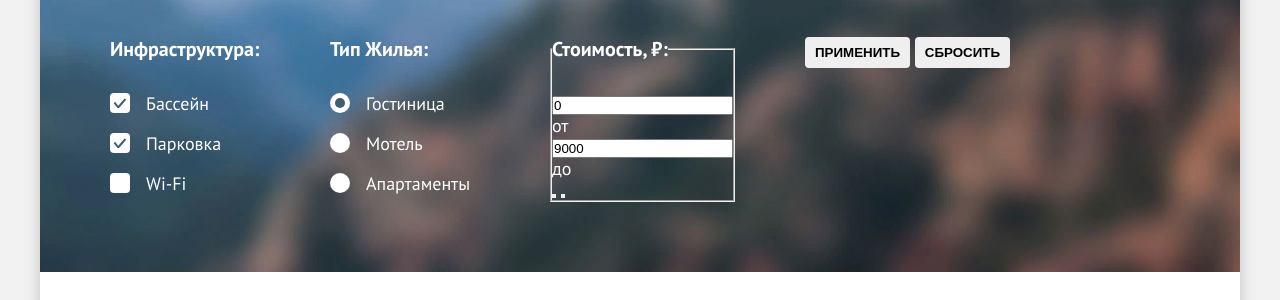
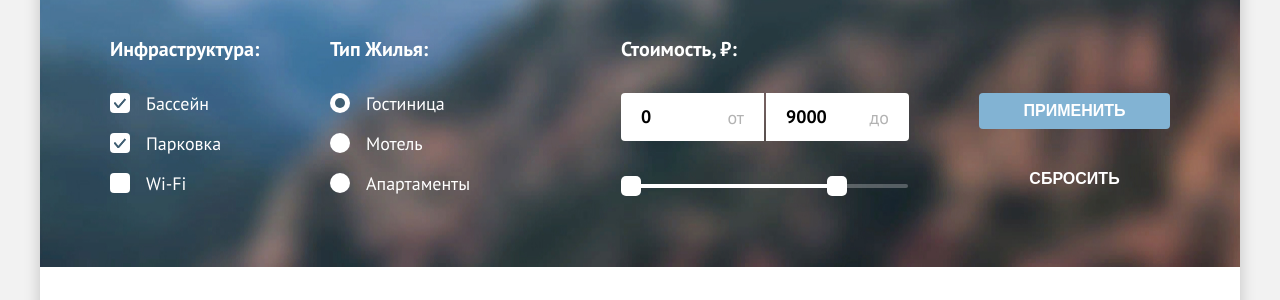
Before and after one commit to htmlacademy-htmlcss/2336403-sedona-1, a plain HTML site: page catalog.html in a window 1280 px wide. Shown: the part 202-502 px from the top of the page. Drawn offline with Linux system fonts and the light colour scheme.

Commit message:
Закончен фильтр поиска гостинниц, начата работа над модальным окном

```diff
--- a/catalog.html
+++ b/catalog.html
@@ -133,9 +133,9 @@
             </ul>
           </fieldset>
 
+<!-- КАТАЛОГ СЛАЙДЕР-------------------------------------------------------------------------------------------------------------------- -->
           <fieldset class="catalog-slider">
             <legend class="slider-title catalog-filter-title">Стоимость, ₽:</legend>
-
             <label class="slider-from">
               <input class="slider slider-min" name="from" type="number" value="0">
               <span class="slider-placeholder">от</span>
@@ -144,8 +144,6 @@
               <input class="slider slider-max" name="to" type="number" value="9000">
               <span class="slider-placeholder">до</span>
             </label>
-
-
             <div class="range">
               <div class="range-scale">
                 <div class="range-bar">
@@ -160,19 +158,16 @@
             </div>
           </fieldset>
 
-
           <div class="catalog-filter-button">
-            <button class="button filter-button" type="submit">Применить</button>
-            <button class="button filter-button reset" type="reset">Сбросить</button>
+            <button class="button button-small button-secondary filter-button" type="submit">Применить</button>
+            <button class="button button-small button-tertiary reset-button" type="reset">Сбросить</button>
           </div>
         </form>
       </section>
-
+<!--  ******************************************************************************************************************************** -->
       <section class="hotels">
-
         <div class="sorting-hotels">
           <h2 class="search-catalog-title">Найдено гостиниц: <span>4</span></h2>
-
           <div class="sorting-hotels-container">
             <select class="sorting-hotels-direction">
               <option value="cheap">Сначала дешёвые</option>
--- a/styles/styles.css
+++ b/styles/styles.css
@@ -59,6 +59,31 @@ body {
   clip: rect(0 0 0 0);
   overflow: hidden;
 }
+
+/*Убрать стрелочки в input*/
+/* Chrome:*/
+input[type="number"]::-webkit-outer-spin-button,
+input[type="number"]::-webkit-inner-spin-button {
+  -webkit-appearance: none;
+  margin: 0;
+}
+/*Это для браузера Firefox:*/
+input[type="number"] {
+  appearance: textfield;
+}
+
+input[type="number"]:hover,
+input[type="number"]:focus {
+  appearance: number-input;
+}
+
+/*Для других*/
+input[type=number]::-webkit-inner-spin-button,
+input[type=number]::-webkit-outer-spin-button {
+  -webkit-appearance: none;
+  margin: 0;
+}
+/*Убрать стрелочки в инпут*/
 
 .main-container {
   flex-grow: 1;
@@ -328,6 +353,15 @@ body {
 .button-hotel-card {
   min-width: 140px;
   min-height: 36px;
+}
+
+.filter-button {
+  width: 191px;
+}
+
+.reset-button {
+  width: 191px;
+  margin: 32px 0 0;
 }
 /* -- END OF BUTTONS -- */
 
@@ -879,8 +913,128 @@ body {
   content: "";
 }
 
+/* catalog slider */
 
+.catalog-slider {
+  display: flex;
+  flex-wrap: wrap;
+  grid-column-start: 4;
+  padding: 0;
+  margin: 0;
+  border: none;
+}
 
+.slider-from {
+  position: relative;
+  margin: 0 2px 0 0;
+}
+
+.slider-to {
+  position: relative;
+}
+
+.slider {
+  width: 143px;
+  padding: 12px 50px 12px 20px;
+  font-family: inherit;
+  font-size: 18px;
+  line-height: 24px;
+  font-weight: 700;
+  border: none;
+}
+
+.slider-max {
+  border-radius: 0 4px 4px 0;
+}
+
+.slider-min {
+  border-radius: 4px 0 0 4px;
+}
+
+.slider-placeholder {
+  position: absolute;
+  top: 14px;
+  right: 20px;
+  color: rgba(0, 0, 0, 0.302);
+}
+
+.range {
+  margin: 34px 0 0;
+}
+
+.range-scale {
+  position: relative;
+  width: 287px;
+  height: 4px;
+  background-color: rgba(255, 255, 255, 0.259);
+  border-radius: 2px;
+}
+
+.range-bar {
+  position: absolute;
+  left: 0;
+  width: 226px;
+  height: 4px;
+  background-color: #ffffff;
+}
+
+.range-toggle {
+  position: absolute;
+  width: 20px;
+  height: 20px;
+  background: #ffffff;
+  border: none;
+  border-radius: 5px;
+  cursor: pointer;
+}
+
+.toggle-min {
+        top: 50%;
+  transform: translateY(-50%);
+  left: 0;
+}
+
+.toggle-min:focus {
+  left: -3px;
+  width: 26px;
+  height: 26px;
+  border: 3px solid #83b3d3;
+  border-radius: 8px;
+}
+
+.toggle-min:active {
+  left: -2px;
+  width: 24px;
+  height: 24px;
+  border: 2px solid #83b3d3;
+  border-radius: 8px;
+}
+
+.toggle-max {
+  top: 50%;
+  transform: translateY(-50%);
+  right: 0;
+}
+
+.toggle-max:focus {
+  right: -3px;
+  width: 26px;
+  height: 26px;
+  border: 3px solid #83b3d3;
+  border-radius: 8px;
+}
+
+.toggle-max:active {
+  right: -2px;
+  width: 24px;
+  height: 24px;
+  border: 2px solid #83b3d3;
+  border-radius: 8px;
+}
+
+.catalog-filter-button {
+  padding: 56px 0 0;
+}
 /* ************************************************************************************************************************ */
 .hotels {
   padding: 50px 70px 60px 70px;
@@ -1113,3 +1267,13 @@ body {
   background-color: #82b3d3;
   color: rgba(255, 255, 255, 0.30);
 }
+
+.modal-container {
+  position: fixed;
+  top: 0;
+  left: 0;
+  display: flex;
+  width: 100%;
+  height: 100%;
+  background-color: rgba(242, 242, 242, 0.8);
+}
```
Also changed, not shown: index.html (+14 -0 lines).
